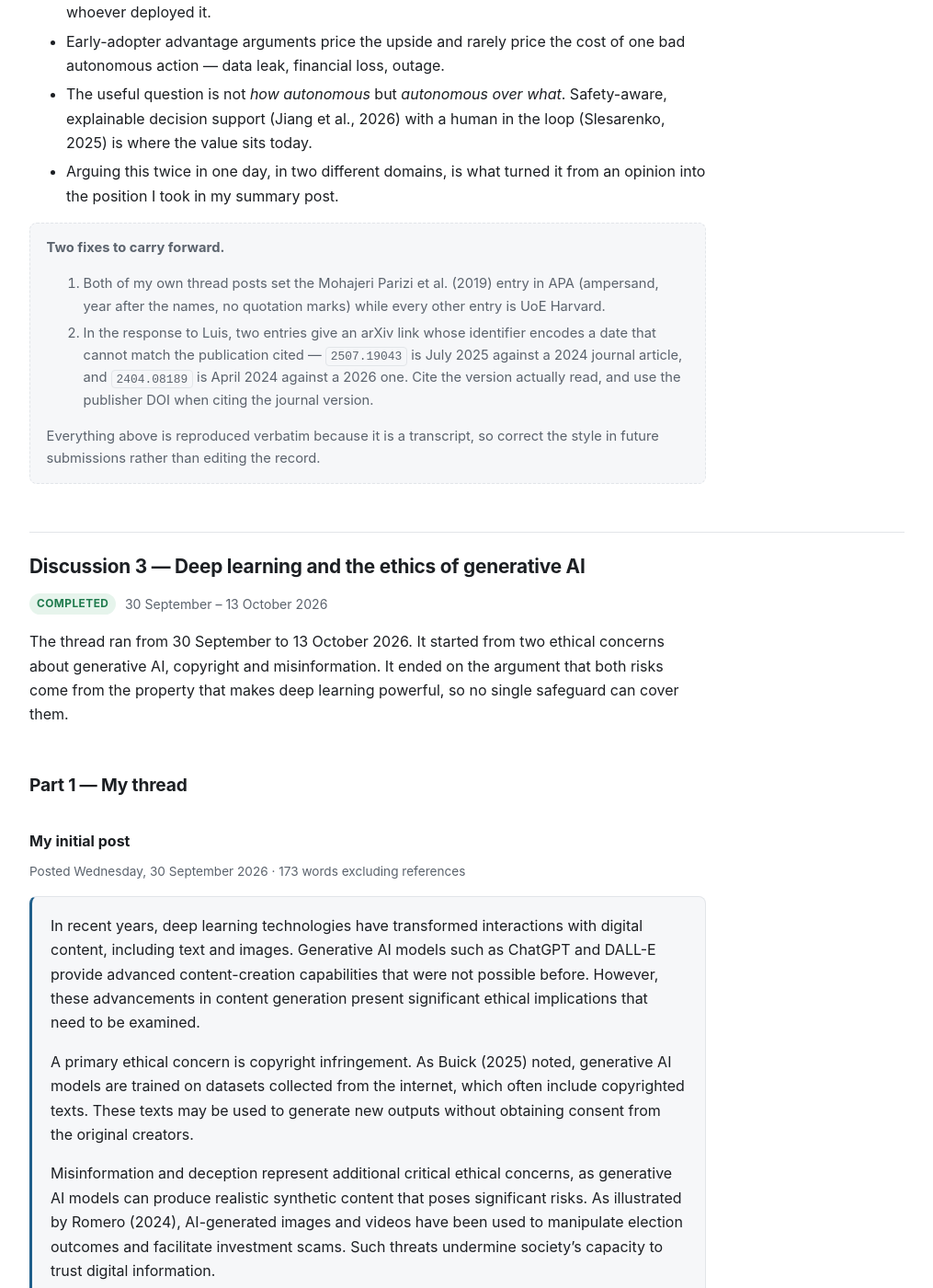
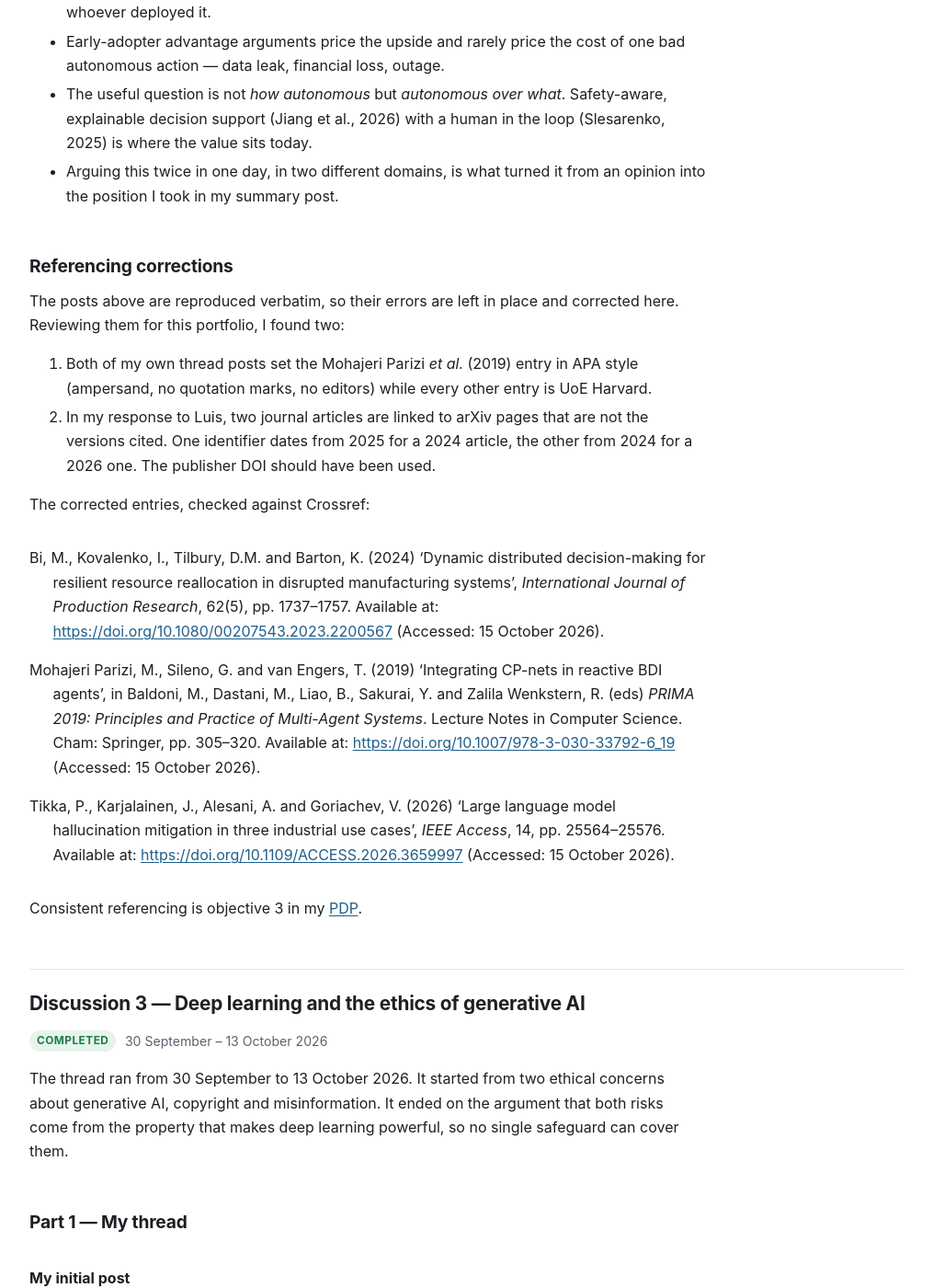
Before and after one commit to aabouraya/msc-ai-portfolio, a Jekyll site: the page built from modules/intelligent-agents/discussions.md, in a window 1280 px wide and 1400 px high, scrolled down 8060 px. Shown: the whole window at 92% size, without its empty margins (132-1147 px from the left). Built offline with Jekyll 4.4.1, drawn with Linux system fonts in a browser that asks for light colours; some of the changed text lies outside the part shown.

Commit message:
Remove instruction todos and add referencing corrections to discussions
Co-Authored-By: Claude Opus 5.5 <noreply@anthropic.com>

```diff
--- a/modules/intelligent-agents/discussions.md
+++ b/modules/intelligent-agents/discussions.md
@@ -371,21 +371,43 @@ Oversight 2026', *OneReach.ai*. Available at:
 - Arguing this twice in one day, in two different domains, is what turned it from
   an opinion into the position I took in my summary post.
 
-<div class="todo" markdown="1">
-**Two fixes to carry forward.**
+### Referencing corrections
 
-1. Both of my own thread posts set the Mohajeri Parizi et al. (2019) entry in
-   APA (ampersand, year after the names, no quotation marks) while every other
-   entry is UoE Harvard.
-2. In the response to Luis, two entries give an arXiv link whose identifier
-   encodes a date that cannot match the publication cited — `2507.19043` is
-   July 2025 against a 2024 journal article, and `2404.08189` is April 2024
-   against a 2026 one. Cite the version actually read, and use the publisher DOI
-   when citing the journal version.
+The posts above are reproduced verbatim, so their errors are left in place and
+corrected here. Reviewing them for this portfolio, I found two:
 
-Everything above is reproduced verbatim because it is a transcript, so correct
-the style in future submissions rather than editing the record.
+1. Both of my own thread posts set the Mohajeri Parizi *et al.* (2019) entry in
+   APA style (ampersand, no quotation marks, no editors) while every other entry
+   is UoE Harvard.
+2. In my response to Luis, two journal articles are linked to arXiv pages that
+   are not the versions cited. One identifier dates from 2025 for a 2024 article,
+   the other from 2024 for a 2026 one. The publisher DOI should have been used.
+
+The corrected entries, checked against Crossref:
+
+<div class="references" markdown="1">
+
+Bi, M., Kovalenko, I., Tilbury, D.M. and Barton, K. (2024) ‘Dynamic distributed
+decision-making for resilient resource reallocation in disrupted manufacturing
+systems’, *International Journal of Production Research*, 62(5), pp. 1737–1757.
+Available at: <https://doi.org/10.1080/00207543.2023.2200567> (Accessed: 15
+October 2026).
+
+Mohajeri Parizi, M., Sileno, G. and van Engers, T. (2019) ‘Integrating CP-nets
+in reactive BDI agents’, in Baldoni, M., Dastani, M., Liao, B., Sakurai, Y. and
+Zalila Wenkstern, R. (eds) *PRIMA 2019: Principles and Practice of Multi-Agent
+Systems*. Lecture Notes in Computer Science. Cham: Springer, pp. 305–320.
+Available at: <https://doi.org/10.1007/978-3-030-33792-6_19> (Accessed: 15
+October 2026).
+
+Tikka, P., Karjalainen, J., Alesani, A. and Goriachev, V. (2026) ‘Large language
+model hallucination mitigation in three industrial use cases’, *IEEE Access*,
+14, pp. 25564–25576. Available at: <https://doi.org/10.1109/ACCESS.2026.3659997>
+(Accessed: 15 October 2026).
+
 </div>
+
+Consistent referencing is objective 3 in my [PDP](../skills/#action-plan).
 
 ## Discussion 3 — Deep learning and the ethics of generative AI
 
@@ -681,3 +703,31 @@ show text was generated, but its *absence* cannot prove human authorship.
 - Isaac and Yasmin both ended on accountability. Assigning responsibility to
   developers and deploying organisations is a design decision, made before
   deployment, not something to settle after an incident.
+
+### Referencing corrections
+
+As in Discussion 1, the posts are left verbatim and corrected here. In my
+initial post, the two entries are in a library-catalogue style rather than UoE
+Harvard: no quotation marks, an "[Online]" tag and no DOI. In my response to
+Isaac, the Kirchenbauer *et al.* (2023) entry cites the ICML proceedings but
+links the arXiv preprint. The corrected entries:
+
+<div class="references" markdown="1">
+
+Buick, A. (2025) ‘Copyright and AI training data—transparency to the rescue?’,
+*Journal of Intellectual Property Law & Practice*, 20(3), pp. 182–192. Available
+at: <https://doi.org/10.1093/jiplp/jpae102> (Accessed: 15 October 2026).
+
+Kirchenbauer, J., Geiping, J., Wen, Y., Katz, J., Miers, I. and Goldstein, T.
+(2023) ‘A watermark for large language models’, in *Proceedings of the 40th
+International Conference on Machine Learning (ICML 2023)*. Honolulu: PMLR 202,
+pp. 17061–17084. Available at:
+<https://proceedings.mlr.press/v202/kirchenbauer23a.html> (Accessed: 15 October
+2026).
+
+Romero Moreno, F. (2024) ‘Generative AI and deepfakes: a human rights approach
+to tackling harmful content’, *International Review of Law, Computers &
+Technology*, 38(3), pp. 297–326. Available at:
+<https://doi.org/10.1080/13600869.2024.2324540> (Accessed: 15 October 2026).
+
+</div>
```
Also changed, not shown: modules/intelligent-agents/artefacts.md (+0 -6 lines), modules/intelligent-agents/index.md (+0 -8 lines), modules/intelligent-agents/team.md (+1 -6 lines), skills.md (+0 -6 lines).
